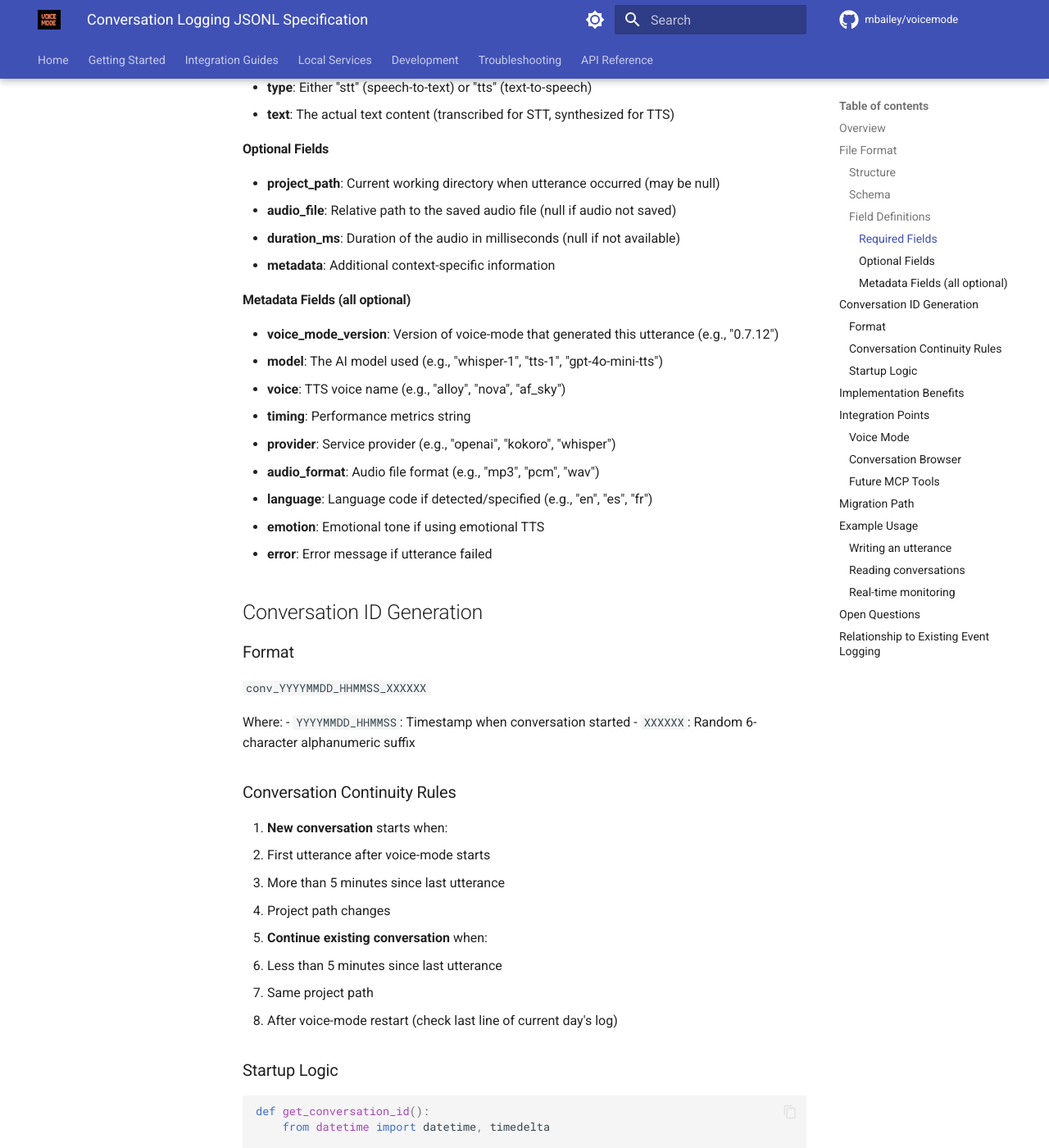
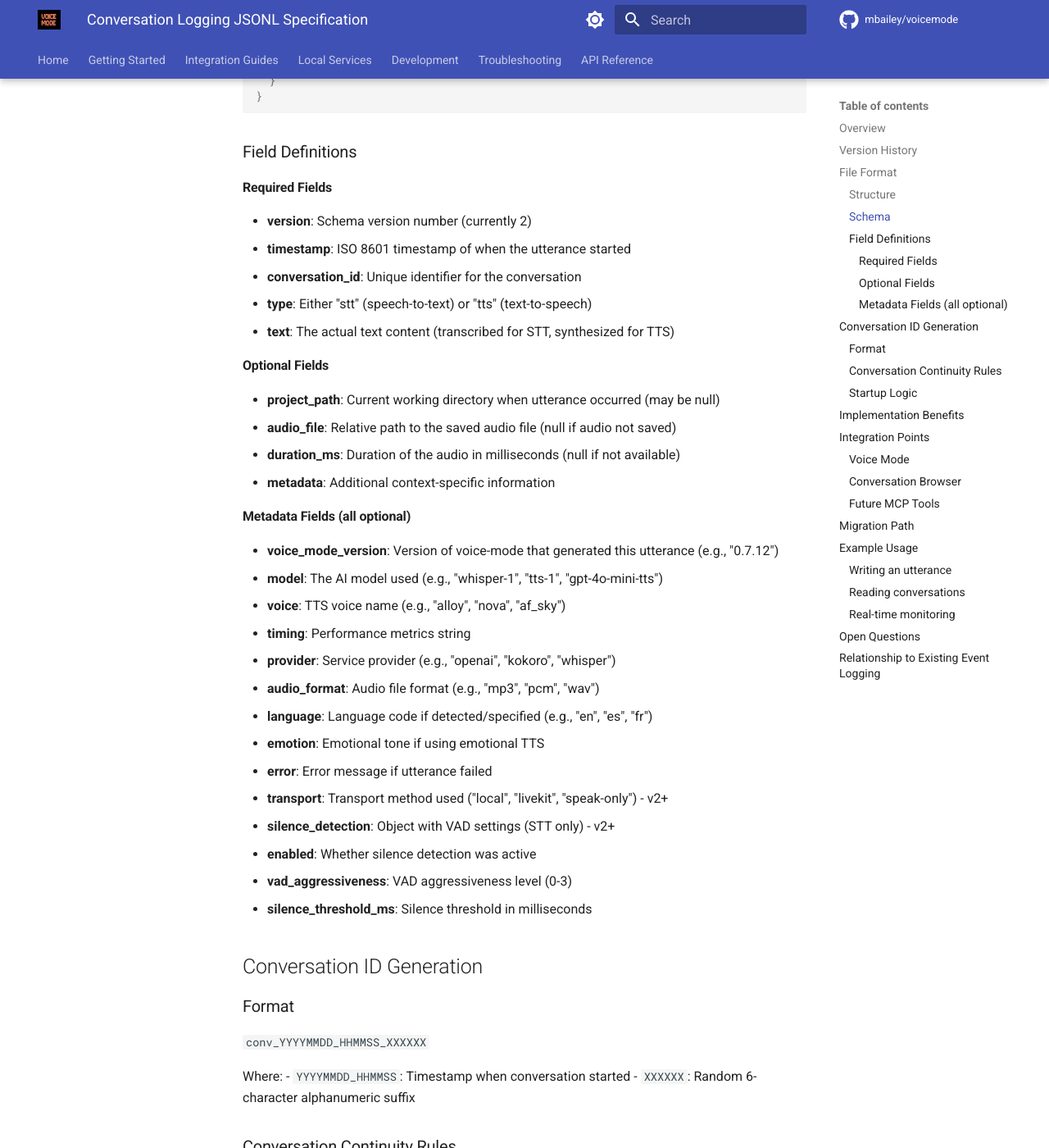
Before and after one commit to x85446/voicemode, an MkDocs documentation site: the page built from docs/specs/conversation-logging-jsonl.md, in a window 1280 px wide and 1400 px high, scrolled down 1254 px. Shown: the whole window at 82% size. Built offline with MkDocs 1.6.1 and Material for MkDocs 9.7.7, drawn with Linux system fonts in a browser that asks for light colours; comment, search, counter and statistics services are not loaded; some of the changed text lies outside the part shown.

Commit message:
feat: Enhance exchange logging with additional metadata
- Add STT audio filename to exchange logs (fixes undefined audio_path)
- Include transport type (local/livekit/speak-only) in all exchanges
- Log silence detection configuration for STT exchanges
- Update exchange format to version 2 (backward compatible)
- Fix hardcoded audio format in STT logs to use actual format
- Update conversation-logging-jsonl.md specification for v2 schema

These improvements enable better conversation analysis and debugging
while maintaining full backward compatibility with existing tools.

🤖 Generated with [Claude Code](https://claude.ai/code)

Co-Authored-By: Claude <noreply@anthropic.com>

````diff
--- a/docs/specs/conversation-logging-jsonl.md
+++ b/docs/specs/conversation-logging-jsonl.md
@@ -3,6 +3,11 @@
 ## Overview
 
 A conversation-focused logging system for voice-mode that tracks all utterances (STT and TTS) in a structured, append-only format using JSON Lines (JSONL). This enables real-time conversation tracking, efficient processing, and seamless integration with the conversation browser.
+
+## Version History
+
+- **Version 1**: Initial schema with basic fields
+- **Version 2**: Added transport type and silence detection configuration (backward compatible)
 
 ## File Format
 
@@ -18,7 +23,7 @@ Each line represents a single utterance with the following structure:
 
 ```json
 {
-  "version": 1,
+  "version": 2,
   "timestamp": "2024-06-28T10:30:45.123Z",
   "conversation_id": "conv_20240628_103045_abc123",
   "type": "stt|tts",
@@ -32,7 +37,13 @@ Each line represents a single utterance with the following structure:
     "voice": "alloy",
     "timing": "ttfa 1.2s, tts_gen 2.3s, total 5.6s",
     "provider": "openai|kokoro|whisper",
-    "audio_format": "mp3|pcm|wav"
+    "audio_format": "mp3|pcm|wav",
+    "transport": "local",
+    "silence_detection": {
+      "enabled": true,
+      "vad_aggressiveness": 2,
+      "silence_threshold_ms": 1000
+    }
   }
 }
 ```
@@ -40,7 +51,7 @@ Each line represents a single utterance with the following structure:
 ### Field Definitions
 
 #### Required Fields
-- **version**: Schema version number (currently 1)
+- **version**: Schema version number (currently 2)
 - **timestamp**: ISO 8601 timestamp of when the utterance started
 - **conversation_id**: Unique identifier for the conversation
 - **type**: Either "stt" (speech-to-text) or "tts" (text-to-speech)
@@ -62,6 +73,11 @@ Each line represents a single utterance with the following structure:
 - **language**: Language code if detected/specified (e.g., "en", "es", "fr")
 - **emotion**: Emotional tone if using emotional TTS
 - **error**: Error message if utterance failed
+- **transport**: Transport method used ("local", "livekit", "speak-only") - v2+
+- **silence_detection**: Object with VAD settings (STT only) - v2+
+  - **enabled**: Whether silence detection was active
+  - **vad_aggressiveness**: VAD aggressiveness level (0-3)
+  - **silence_threshold_ms**: Silence threshold in milliseconds
 
 ## Conversation ID Generation
 
````
Also changed, not shown: CHANGELOG.md (+14 -0 lines), docs/tasks/exchange-logging-improvements/README.md (added, +99 -0 lines), 2 other files.
